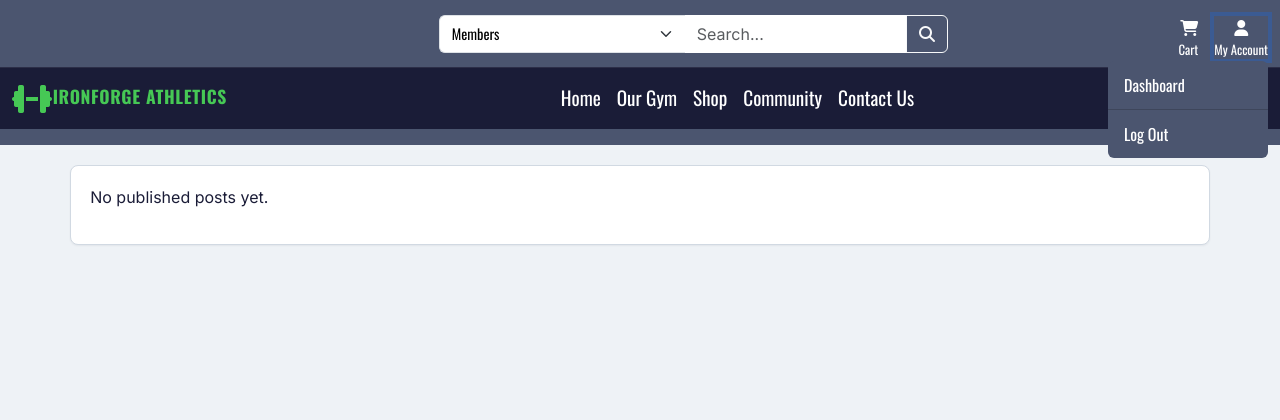
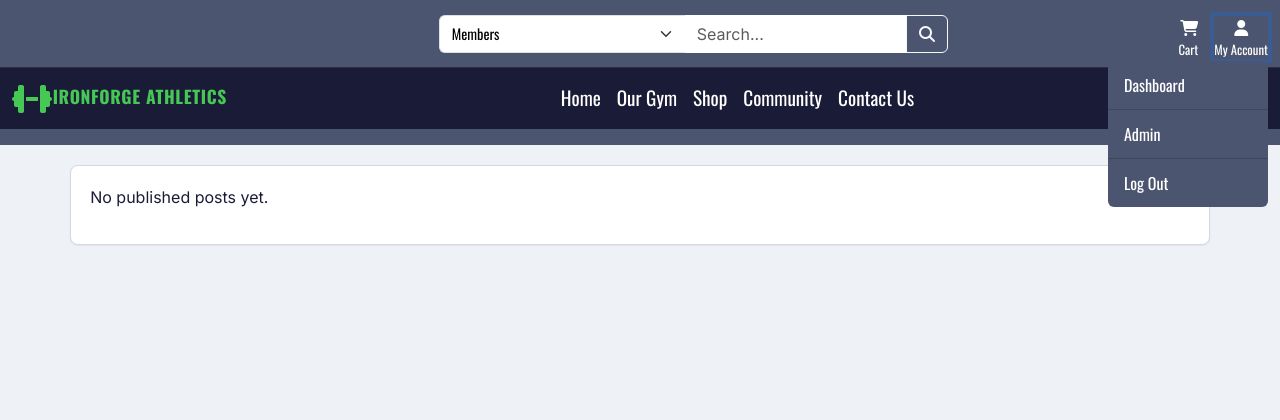
Before and after one commit to alancoomeynts-hub/ironforge-athletics, a Django app: page /community/post/create/ in a window 1280 px wide, after a click on "My Account". Shown: the top 420 px of the page. Run offline with Django 5.2, Linux system fonts and the light colour scheme; the visitor is signed in with stand-in values (Sample User, id 1); some libraries are stand-ins or nearby versions.

Commit message:
add admin link to header for staff users

```diff
--- a/templates/includes/header.html
+++ b/templates/includes/header.html
@@ -63,6 +63,15 @@
                             <li>
                                 <hr class="dropdown-divider">
                             </li>
+                            {% if request.user.is_staff %}
+                                <li>
+                                    <a class="dropdown-item site-header__link"
+                                       href="{% url 'admin:index' %}">Admin</a>
+                                </li>
+                            {% endif %}
+                            <li>
+                                <hr class="dropdown-divider">
+                            </li>
                             <li>
                                 <a class="dropdown-item site-header__link"
                                    href="{% url 'account_logout' %}">Log Out</a>
```
